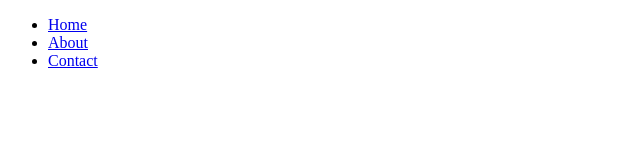
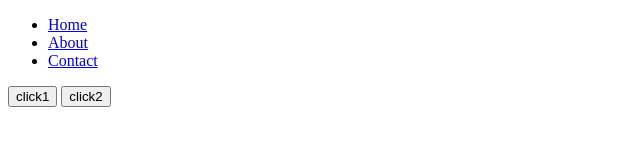
Before and after one commit to shahzod27020/prosta1, a plain HTML site: page index.html in a window 1280 px wide. Shown: the whole page, without its empty margins (0-640 px from the left). Drawn offline with Linux system fonts and the light colour scheme.

Commit message:
flial2 2ta button qushildi

```diff
--- a/index.html
+++ b/index.html
@@ -14,6 +14,8 @@
                 <li><a href="#">About</a></li>
                 <li><a href="#">Contact</a></li>
             </ul>
+            <button>click1</button>
+            <button>click2</button>
         </nav>
     </header>
 </body>
```
